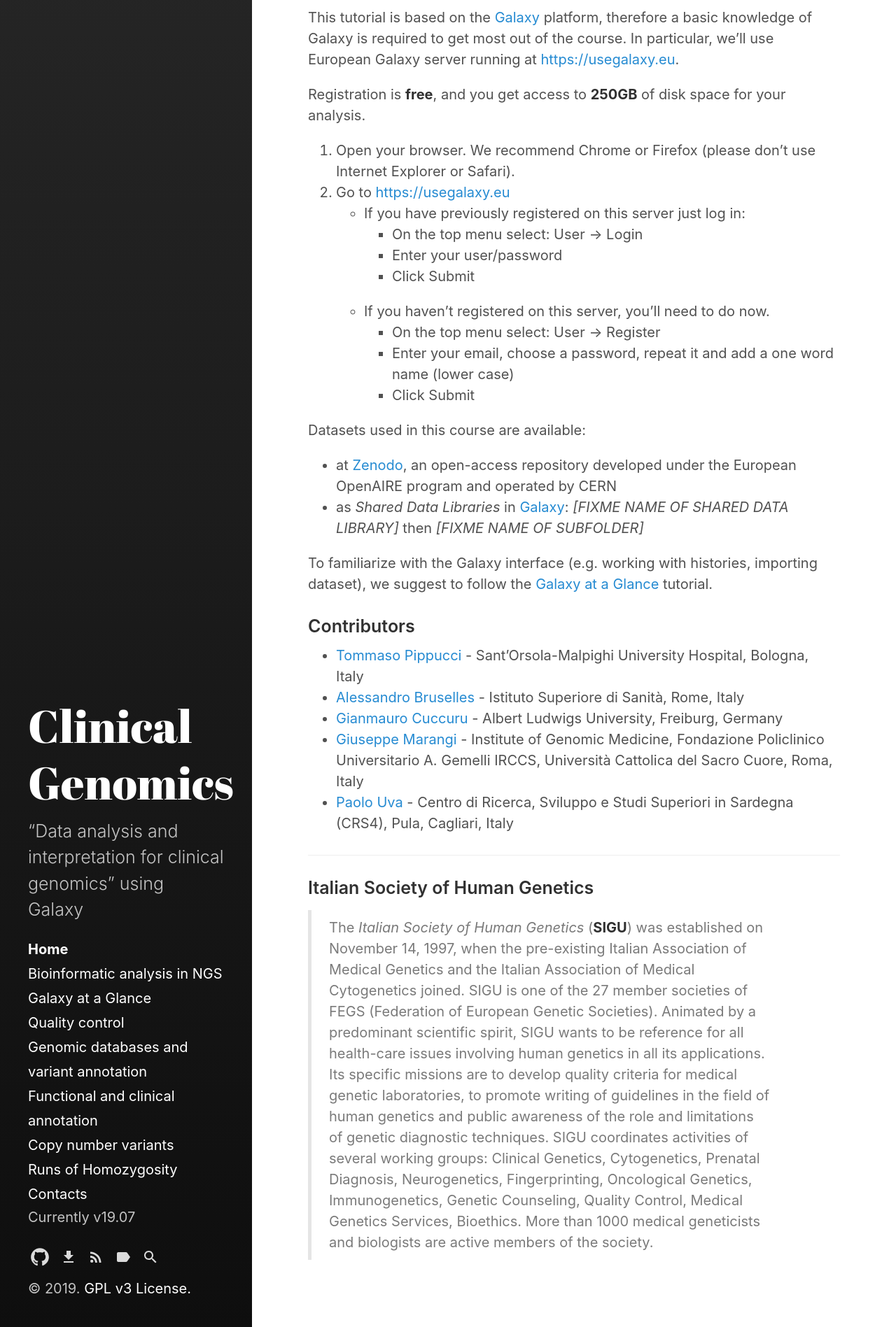
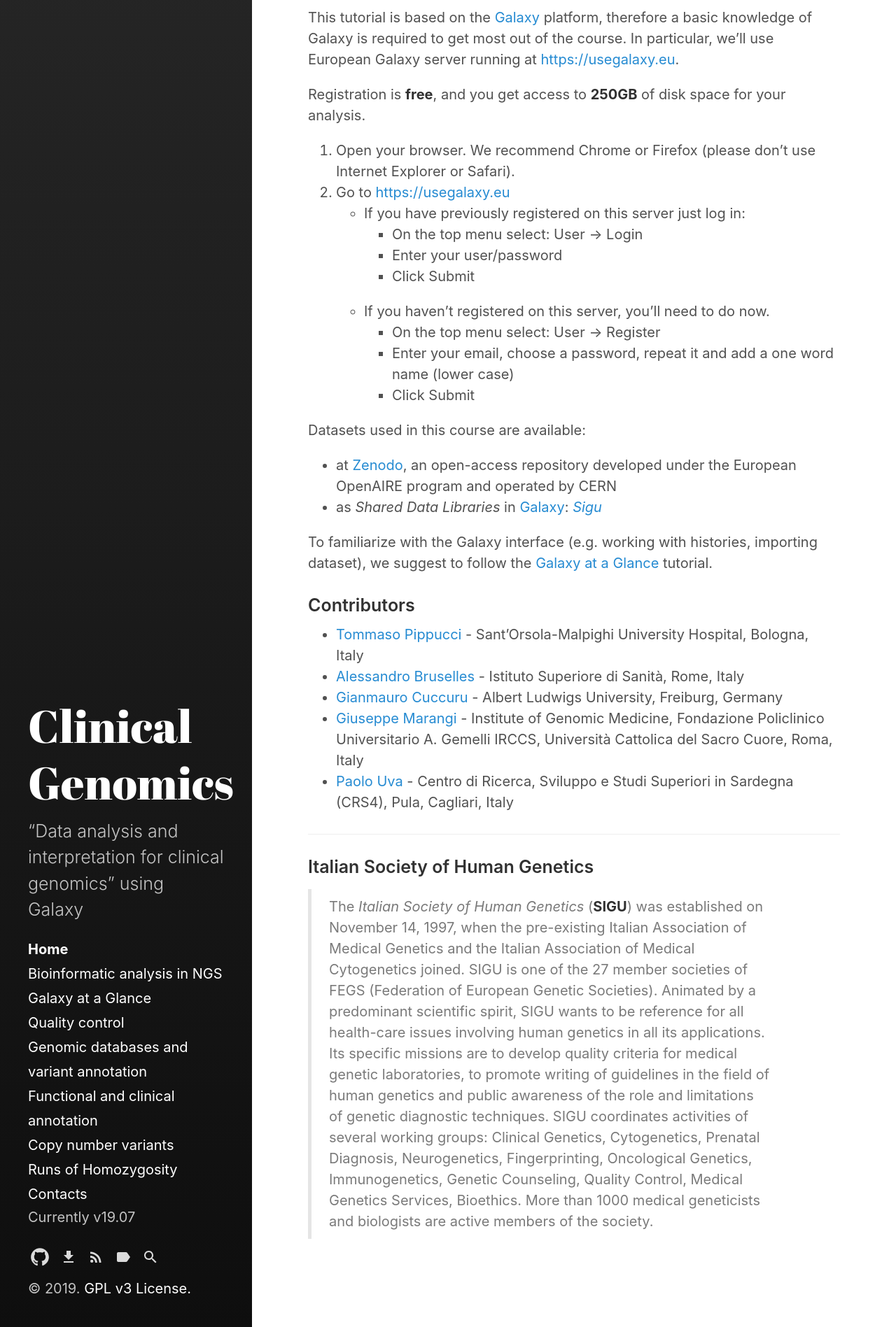
Before and after one commit to sigu-training/clinical_genomics, a Jekyll site: the page built from index.md, in a window 1280 px wide. Shown: the part 1128-3025 px from the top of the page at 70% size. Built offline with Jekyll 4.4.1, drawn with Linux system fonts in a browser that asks for light colours.

Commit message:
fix library url

```diff
--- a/index.md
+++ b/index.md
@@ -39,8 +39,8 @@
 Datasets used in this course are available:
  - at [Zenodo](https://zenodo.org/record/3531578), an open-access repository developed under
    the European OpenAIRE program and operated by CERN
- - as *Shared Data Libraries* in [Galaxy](https://usegalaxy.eu): *[FIXME NAME OF SHARED DATA LIBRARY]*
-   then *[FIXME NAME OF SUBFOLDER]*
+ - as *Shared Data Libraries* in [Galaxy](https://usegalaxy.eu/library/list): *[Sigu](https://usegalaxy.eu/library/list#folders/Fd01030bcf09560f0)*
+
 
 To familiarize with the Galaxy interface (e.g. working with histories, importing dataset),
 we suggest to follow the [Galaxy at a Glance]({{site.url}}{{site.baseurl}}/lectures/02.galaxy.html) tutorial.
@@ -49,7 +49,7 @@
 
  * [Tommaso Pippucci](https://www.aosp.bo.it/content/curriculum?E=154659) - Sant’Orsola-Malpighi University Hospital, Bologna, Italy
  * [Alessandro Bruselles](https://www) - Istituto Superiore di Sanità, Rome, Italy
- * [Gianmauro Cuccuru](http://www) - Albert Ludwigs University, Freiburg, Germany
+ * [Gianmauro Cuccuru](https://gmauro.github.io) - Albert Ludwigs University, Freiburg, Germany
  * [Giuseppe Marangi](http://www) - Institute of Genomic Medicine, Fondazione Policlinico Universitario A. Gemelli IRCCS, Università Cattolica del Sacro Cuore, Roma, Italy
  * [Paolo Uva](http://www.crs4.it/peopledetails/183/paolo-uva) - Centro di Ricerca, Sviluppo e Studi Superiori in Sardegna (CRS4), Pula, Cagliari, Italy
 
```
